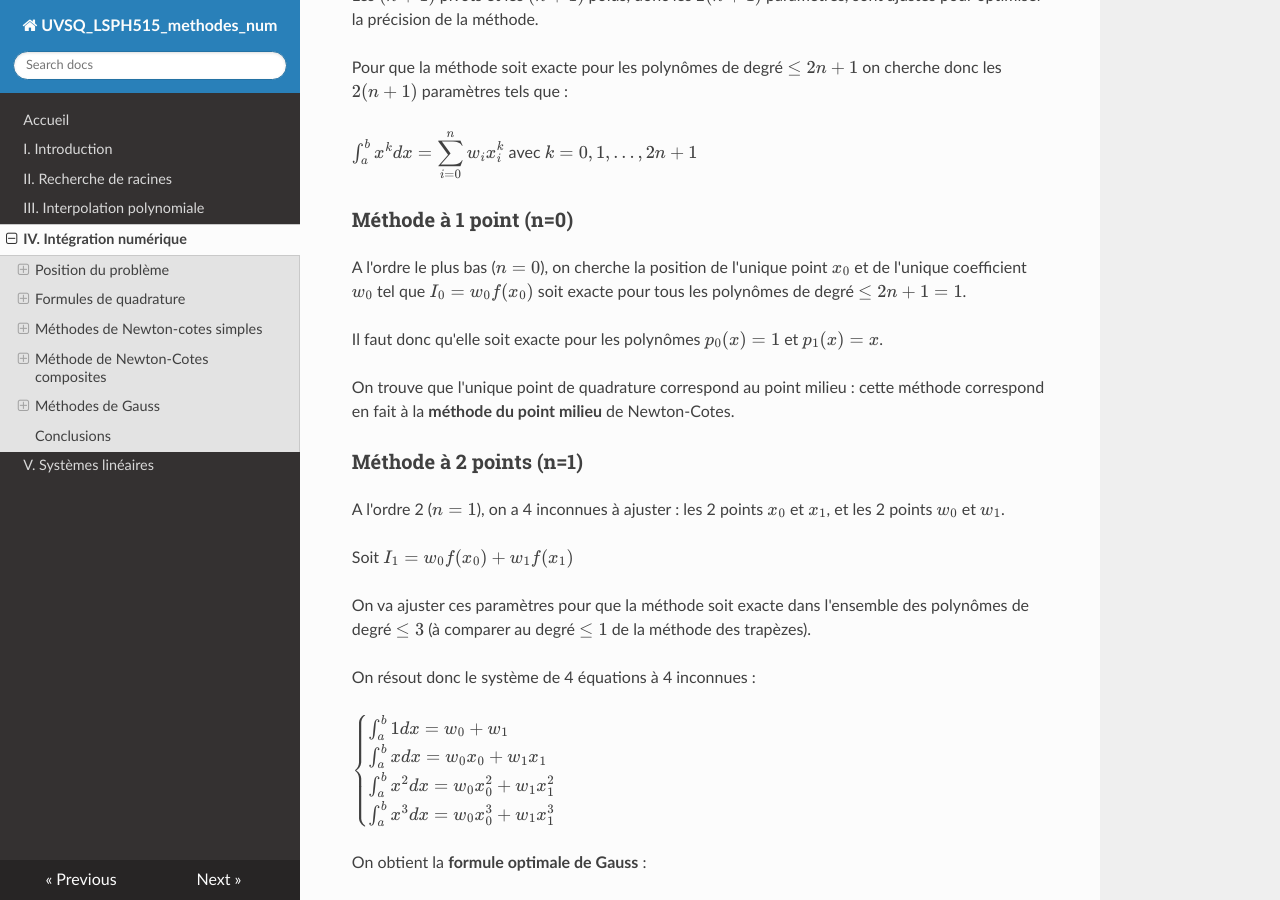
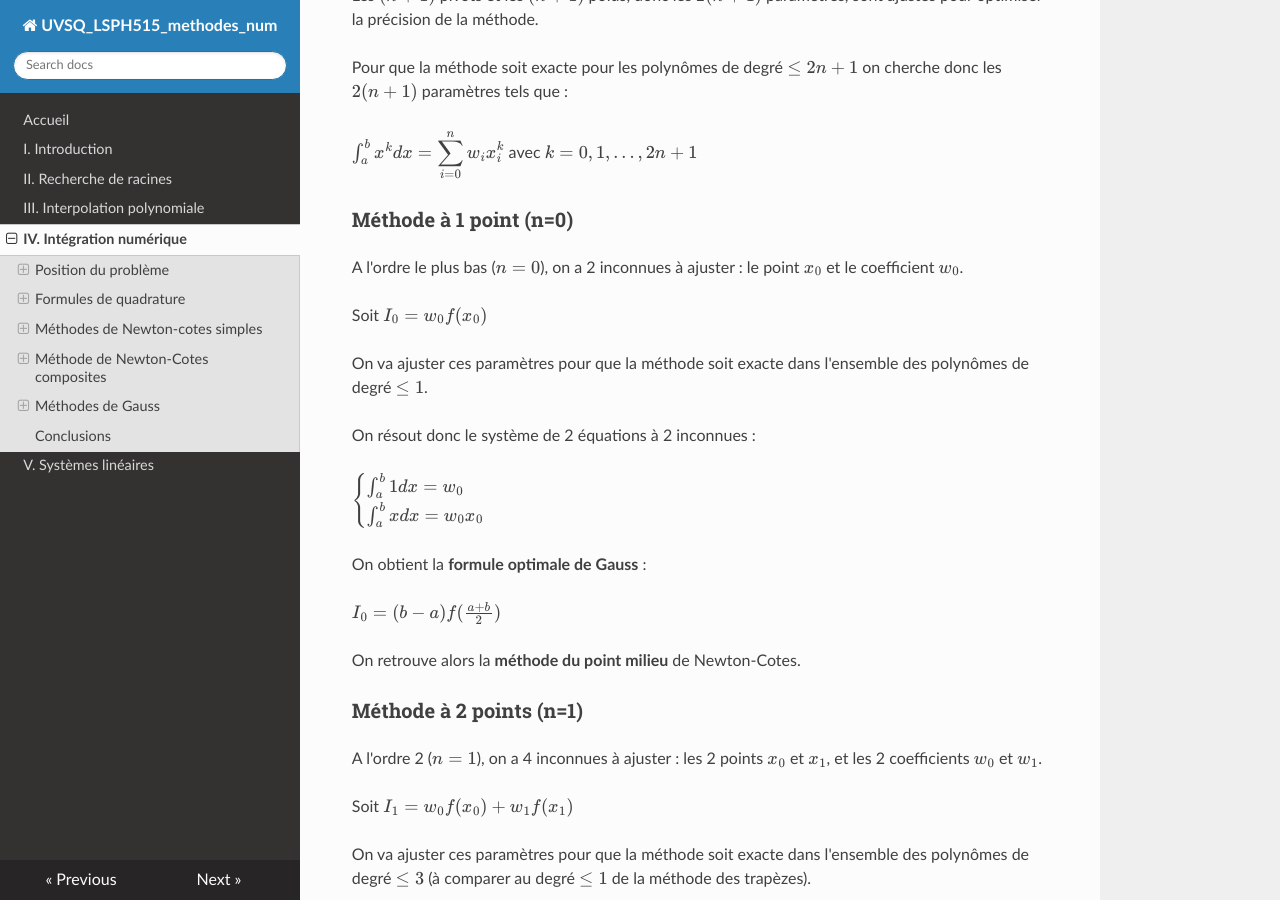
Before and after one commit to NicOudart/UVSQ_LSPH515_methodes_num, an MkDocs documentation site: the page built from docs/Chap4_Integration_numerique.md, in a window 1280 px wide and 900 px high, scrolled down 23166 px. Built offline with MkDocs 1.6.1, drawn with Linux system fonts in a browser that asks for light colours; nearby versions of some CDN libraries.

Commit message:
- Minor fix in Chapter 4.

```diff
--- a/docs/Chap4_Integration_numerique.md
+++ b/docs/Chap4_Integration_numerique.md
@@ -811,15 +811,28 @@ $\int_{a}^{b} x^k dx = \displaystyle\sum_{i=0}^{n} w_i x_i^k$ avec $k=0,1,...,2n
 
 ### Méthode à 1 point (n=0)
 
-A l'ordre le plus bas ($n=0$), on cherche la position de l'unique point $x_0$ et de l'unique coefficient $w_0$ tel que $I_0 = w_0 f(x_0)$ soit exacte pour tous les polynômes de degré $\leq 2n+1 = 1$.
+A l'ordre le plus bas ($n=0$), on a 2 inconnues à ajuster : le point $x_0$ et le coefficient $w_0$.
 
-Il faut donc qu'elle soit exacte pour les polynômes $p_0(x)=1$ et $p_1(x)=x$.
+Soit $I_0 = w_0 f(x_0)$
 
-On trouve que l'unique point de quadrature correspond au point milieu : cette méthode correspond en fait à la **méthode du point milieu** de Newton-Cotes.
+On va ajuster ces paramètres pour que la méthode soit exacte dans l'ensemble des polynômes de degré $\leq 1$.
+
+On résout donc le système de 2 équations à 2 inconnues :
+
+$\begin{cases}
+\int_{a}^{b} 1 dx = w_0\\
+\int_{a}^{b} x dx = w_0 x_0\\
+\end{cases}$
+
+On obtient la **formule optimale de Gauss** :
+
+$I_0 = (b-a) f(\frac{a+b}{2})$
+
+On retrouve alors la **méthode du point milieu** de Newton-Cotes.
 
 ### Méthode à 2 points (n=1)
 
-A l'ordre 2 ($n=1$), on a 4 inconnues à ajuster : les 2 points $x_0$ et $x_1$, et les 2 points $w_0$ et $w_1$.
+A l'ordre 2 ($n=1$), on a 4 inconnues à ajuster : les 2 points $x_0$ et $x_1$, et les 2 coefficients $w_0$ et $w_1$.
 
 Soit $I_1 = w_0 f(x_0) + w_1 f(x_1)$
 
```
